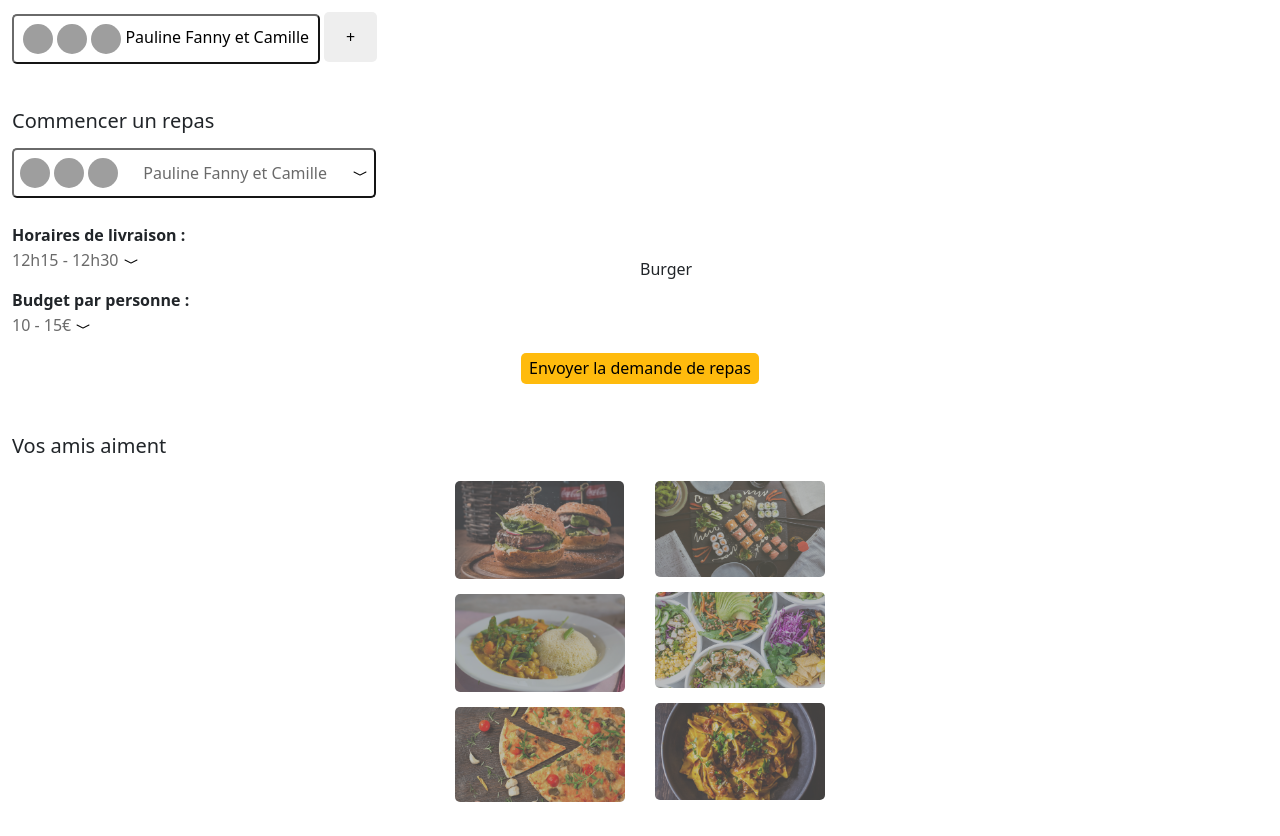
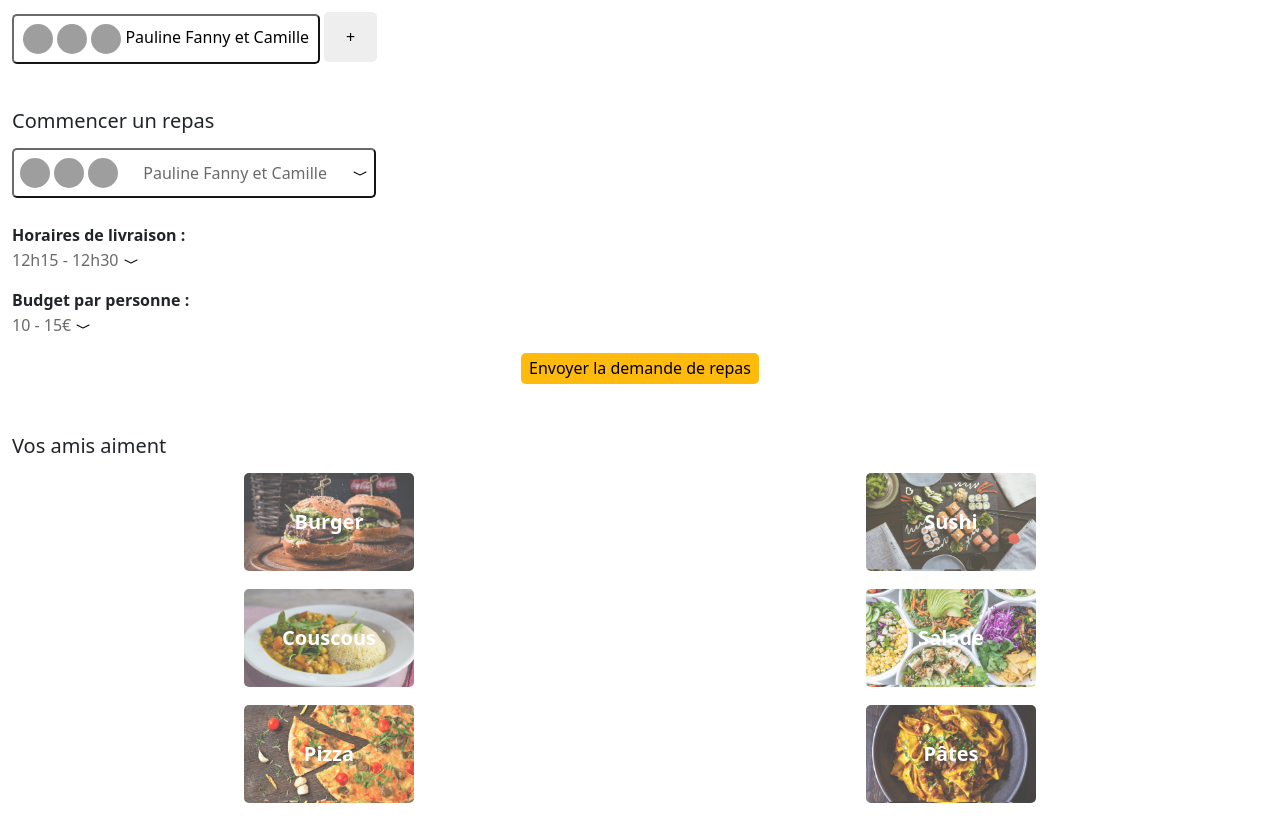
Before and after one commit to fannyvidal16/esdelivery, a plain HTML site: page index.html in a window 1280 px wide. Shown: the part 143-979 px from the top of the page. Drawn offline with nearby package versions, Linux system fonts and the light colour scheme; grey boxes are pictures that could not be loaded.

Commit message:
Add files via upload

```diff
--- a/index.html
+++ b/index.html
@@ -57,20 +57,31 @@
     </div>
 
 <h5 class="title4">Vos amis aiment</h5>
-    <div class="tab">
-        <div class="tab1">
-            <img class ="grille" src="./img/burger1.jpg">
-            <p class="text-hover">Burger</p>
-            <img class ="grille" src="./img/couscous1.jpg">
-            <img class ="grille" src="./img/pizza1.jpg">
+
+<div class="plats">
+    <div class="columngauche">
+        <div class="burger">
+            <span>Burger</span>
         </div>
-        <div class="tab2">
-            <img class ="grille" src="./img/sushi1.jpg">
-            <img class ="grille" src="./img/salade1.jpg">
-            <img class ="grille" src="./img/pates1.jpg">
+        <div class="couscous">
+            <span>Couscous</span>
+        </div>
+        <div class="pizza">
+            <span>Pizza</span>
         </div>
     </div>
-
+    <div class="columndroite">
+        <div class="sushi">
+            <span>Sushi</span>
+        </div>
+        <div class="salade">
+            <span>Salade</span>
+        </div>
+        <div class="pates">
+            <span>Pâtes</span>
+        </div>
+    </div>
+</div>
 
     </div>
 
--- a/style.css
+++ b/style.css
@@ -107,15 +107,12 @@
     display: flex;
     flex-direction: column;
     margin:15px ;
+    z-index: 1;
     border-radius: 5px;
-   filter: contrast(0.5)
+    filter: brightness(85%);
+
 }
 
-.text-hover{
-    position: absolute;
-    left: 50%;
-    top:50%;
-}
 .title4{
     margin-top: 50px;
 }
@@ -123,3 +120,125 @@
     display: flex;
     justify-content: center;
 }
+.plats{
+    display: flex;
+    justify-content: space-around;
+    align-content: center;
+    margin:15px ;
+}
+.burger{
+    background-image: url("./img/burger1.jpg");
+    background-color: #434343;
+    background-blend-mode: screen;
+    width: 170px;
+    height: 98px;
+    background-size: 100%;
+    border-radius: 5px;
+    margin-bottom: 18px;
+    margin-right: 9px;
+    display: flex;
+    justify-content: center;
+    align-items: center;
+}
+.burger>span{
+    color: white;
+    font-weight: 600;
+    font-size: 20px;
+}
+
+.couscous{
+    background-image: url("./img/couscous1.jpg");
+    background-color: #434343;
+    background-blend-mode: screen;
+    width: 170px;
+    height: 98px;
+    background-size: 100%;
+    border-radius: 5px;
+    margin-bottom: 18px;
+    margin-right: 9px;
+    display: flex;
+    justify-content: center;
+    align-items: center;
+}
+.couscous>span{
+    color: white;
+    font-weight: 600;
+    font-size: 20px;
+}
+.pizza{
+    background-image: url("./img/pizza1.jpg");
+    background-color: #434343;
+    background-blend-mode: screen;
+    width: 170px;
+    height: 98px;
+    background-size: 100%;
+    border-radius: 5px;
+    margin-bottom: 18px;
+    margin-right: 9px;
+    display: flex;
+    justify-content: center;
+    align-items: center;
+
+}
+.pizza>span{
+    color: white;
+    font-weight: 600;
+    font-size: 20px;
+}
+.sushi{
+    background-image: url("./img/sushi1.jpg");
+    background-color: #434343;
+    background-blend-mode: screen;
+    width: 170px;
+    height: 98px;
+    background-size: 100%;
+    border-radius: 5px;
+    margin-bottom: 18px;
+    margin-left: 9px;
+    display: flex;
+    justify-content: center;
+    align-items: center;
+}
+.sushi>span{
+    color: white;
+    font-weight: 600;
+    font-size: 20px;
+}
+.salade{
+    background-image: url("./img/salade1.jpg");
+    background-color: #434343;
+    background-blend-mode: screen;
+    width: 170px;
+    height: 98px;
+    background-size: 100%;
+    border-radius: 5px;
+    margin-bottom: 18px;
+    margin-left: 9px;
+    display: flex;
+    justify-content: center;
+    align-items: center;
+}
+.salade>span{
+    color: white;
+    font-weight: 600;
+    font-size: 20px;
+}
+.pates{
+    background-image: url("./img/pates1.jpg");
+    background-color: #434343;
+    background-blend-mode: screen;
+    width: 170px;
+    height: 98px;
+    background-size: 100%;
+    border-radius: 5px;
+    margin-bottom: 18px;
+    margin-left: 9px;
+    display: flex;
+    justify-content: center;
+    align-items: center;
+}
+.pates>span{
+    color: white;
+    font-weight: 600;
+    font-size: 20px;
+}
```
